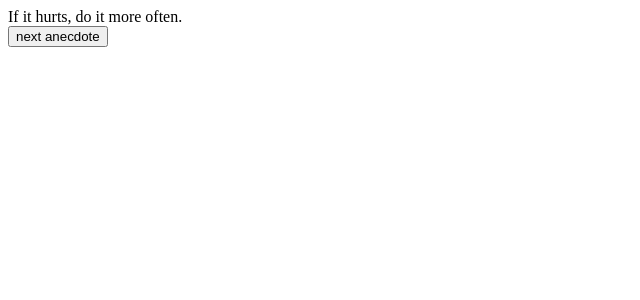
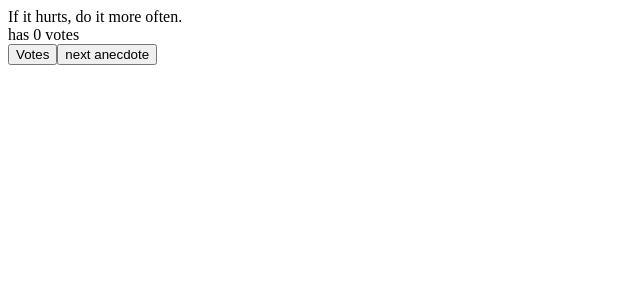
Before and after one commit to bergamobobson/FullstackOpen, a React (Vite) app in the folder part_1/: page / in a window 1280 px wide. Shown: the top 300 px of the page, without its empty margins (0-640 px from the left). Built offline with nearby package versions, Linux system fonts and the light colour scheme.

Commit message:
exercise 1.13:  anecdotes step 2

```diff
--- a/part_1/src/App.jsx
+++ b/part_1/src/App.jsx
@@ -13,20 +13,29 @@ const App = () => {
   ];
 
   const [selected, setSelected] = useState(0);
+  const initializer = anecdotes.reduce((init, _, index) => {
+    init[index] = 0;
+    return init;
+  }, {});
+  const [vote, setVote] = useState(initializer);
 
-  console.log("selected", selected);
+  const handleSelected = () => {
+    const next = Math.floor(Math.random() * anecdotes.length);
+    setSelected(next);
+  };
+
+  const handleVotes = () => {
+    const prevVote = { ...vote };
+    prevVote[selected] += 1;
+    setVote(prevVote);
+  };
 
   return (
     <>
       <div>{anecdotes[selected]}</div>
-      <button
-        onClick={() =>
-          setSelected(Math.floor(Math.random() * anecdotes.length))
-        }
-      >
-        {" "}
-        next anecdote
-      </button>
+      <div>has {vote[selected]} votes</div>
+      <button onClick={handleVotes}>Votes</button>
+      <button onClick={handleSelected}> next anecdote</button>
     </>
   );
 };
```
